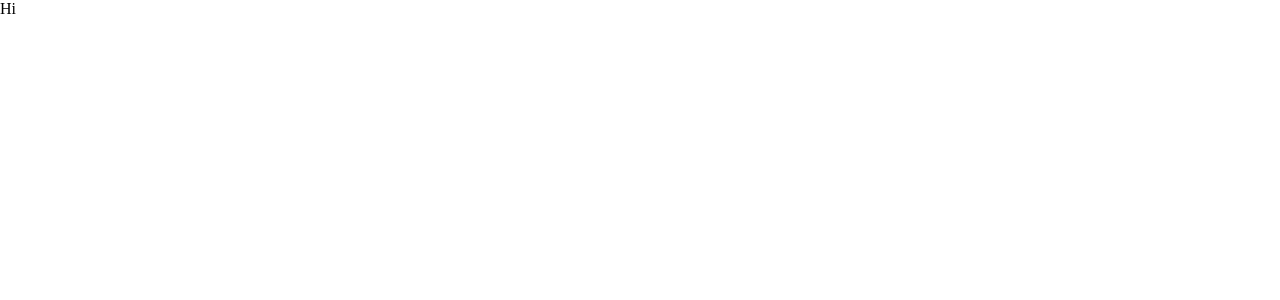
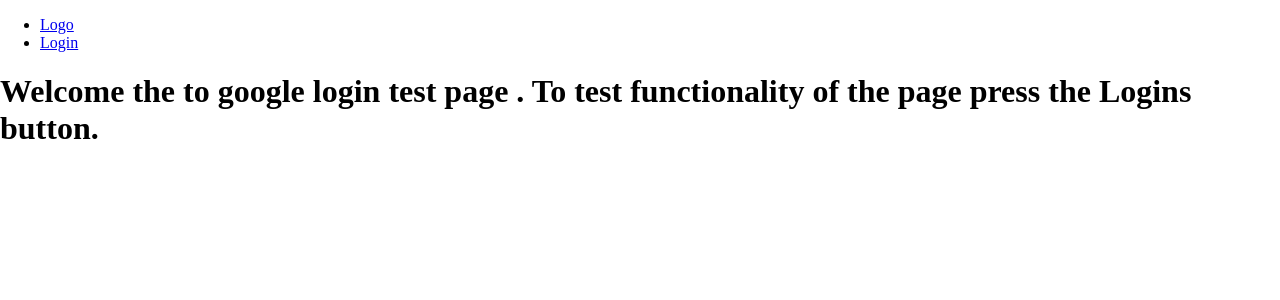
Before and after one commit to GeorgiPetrushev/firebase-login-google, a React (Create React App) app: page / in a window 1280 px wide. Shown: the top 300 px of the page. Built offline with nearby package versions, Linux system fonts and the light colour scheme; no server answers.

Commit message:
add google login and log out

```diff
--- a/package.json
+++ b/package.json
@@ -10,6 +10,7 @@
     "firebase": "^9.11.0",
     "react": "^18.2.0",
     "react-dom": "^18.2.0",
+    "react-firebase-hooks": "^5.0.3",
     "react-router-dom": "^6.4.2",
     "react-scripts": "5.0.1",
     "web-vitals": "^2.1.4"
--- a/src/App.js
+++ b/src/App.js
@@ -1,5 +1,20 @@
-function App() {
-  return <div className="App">Hi</div>;
+import Nav from "./components/Nav";
+import About from "./components/About";
+import Login from "./components/Login";
+import Dashboard from "./components/Dashboard";
+import { BrowserRouter as Router, Route, Routes } from "react-router-dom";
+
+const App = () => {
+  return (
+    <Router>
+      <Nav />
+        <Routes>
+          <Route exact path="/" element={<About/>}/>
+          <Route exact path="/login" element={<Login/>}/>
+          <Route exact path="/dashboard" element={<Dashboard/>}/>
+        </Routes>
+    </Router>
+  );
 }
 
 export default App;
--- /dev/null
+++ b/src/components/About.jsx
@@ -0,0 +1,15 @@
+import React from "react";
+
+const About = () => {
+
+  return (
+    <div>
+      <h1>
+        Welcome the to google login test page . To test functionality of the
+        page press the Logins button.
+      </h1>
+    </div>
+  );
+};
+
+export default About;
--- /dev/null
+++ b/src/components/Dashboard.jsx
@@ -0,0 +1,36 @@
+import React, { useCallback } from "react";
+import { useNavigate } from "react-router-dom";
+import { auth } from "../utils/firebaseConf";
+import { useAuthState } from "react-firebase-hooks/auth";
+
+const Dashboard = () => {
+  const [user, loading] = useAuthState(auth);
+
+  const navigate = useNavigate();
+
+  const handleOnClick = useCallback(
+    () => navigate("/login", { replace: true }),
+    [navigate]
+  );
+
+  if (loading) {
+    return <h1>loading ...</h1>;
+  }
+
+  return (
+    <div>
+      <div>Welcome: {user.displayName}</div>
+
+      <button
+        onClick={() => {
+          handleOnClick();
+          auth.signOut();
+        }}
+      >
+        Sing Out
+      </button>
+    </div>
+  );
+};
+
+export default Dashboard;
--- /dev/null
+++ b/src/components/Login.jsx
@@ -0,0 +1,27 @@
+import React from "react";
+import { signInWithPopup, GoogleAuthProvider } from "firebase/auth";
+import { auth } from "../utils/firebaseConf";
+
+const Login = () => {
+  const googleProvider = new GoogleAuthProvider();
+  const GoogleLogin = async () => {
+    try {
+      const result = await signInWithPopup(auth, googleProvider);
+      console.log(result.user.displayName);
+
+    } catch (error) {
+      console.log(error);
+    }
+  };
+
+  return (
+    <div>
+      <div>Test Login</div>
+      <div>Sing in with one of the options</div>
+      <button onClick={GoogleLogin}>Sing in with your Google account</button>
+      <button>Sing in with your FaceBook account</button>
+    </div>
+  );
+};
+
+export default Login;
--- /dev/null
+++ b/src/components/Nav.js
@@ -0,0 +1,34 @@
+import React from "react";
+import { Link } from "react-router-dom";
+import { useAuthState } from "react-firebase-hooks/auth";
+import { auth } from "../utils/firebaseConf";
+
+const Nav = () => {
+  const [user, loading] = useAuthState(auth);
+  if (loading) return <h1>loading ...</h1>;
+
+  return (
+    <div>
+      <ul>
+        <li>
+          <Link to="/">Logo</Link>
+        </li>
+        {!user && (
+          <li>
+            <Link to="/login">Login</Link>
+          </li>
+        )}
+        {user && (
+          <div>
+            <Link to="/dashboard">
+              {/* <img src={user.photoURL} alt=""></img> */}
+              <h1>hi</h1>
+            </Link>
+          </div>
+        )}
+      </ul>
+    </div>
+  );
+};
+
+export default Nav;
--- a/utils/firebaseConf.js
+++ b/src/utils/firebaseConf.js
@@ -12,8 +12,9 @@ const firebaseConfig = {
   measurementId: process.env.REACT_APP_MEASUREMENT_ID,
 };
 
+console.log(firebaseConfig);
+
+
 // Initialize Firebase
 const app = initializeApp(firebaseConfig);
-const auth = getAuth(app);
-
-export default auth;
+export const auth = getAuth(app);
```
Also changed, not shown: src/index.js (line endings or trailing spaces), 1 other file (tests, documents, lock files or other folders).
